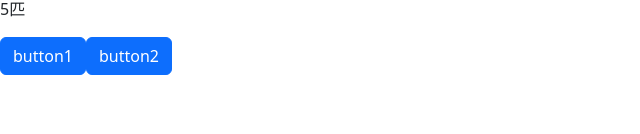
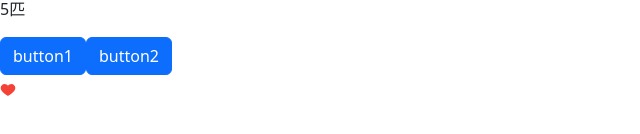
Before and after one commit to Hashimoto-Noriaki/react-first-project, a React (Vite) app: page / in a window 1280 px wide. Shown: the part 442-576 px from the top of the page, without its empty margins (0-640 px from the left). Built offline with nearby package versions, Linux system fonts and the light colour scheme.

Commit message:
ハートのアイコン

```diff
--- a/package.json
+++ b/package.json
@@ -15,6 +15,7 @@
     "done": "^1.1.8",
     "react": "^18.3.1",
     "react-dom": "^18.3.1",
+    "react-icons": "^5.2.1",
     "styled-components": "^6.1.11"
   },
   "devDependencies": {
--- a/src/App.tsx
+++ b/src/App.tsx
@@ -1,6 +1,7 @@
 import { UserDetail } from "./UserDetail";
 import { Breadcrumb } from "./components/Breadcrumb";
 import { PrimaryButton } from "./components/PrimaryButton";
+import { Like } from "./components/Like";
 
 const App = () => {
   const items1 = ["Home1", "Library1", "Date1"];
@@ -13,6 +14,9 @@ const App = () => {
       <UserDetail />
       <PrimaryButton>button1</PrimaryButton>
       <PrimaryButton>button2</PrimaryButton>
+      <div>
+        <Like />
+      </div>
     </div>
   );
 };
--- /dev/null
+++ b/src/components/Like.tsx
@@ -0,0 +1,5 @@
+import { FcLike } from "react-icons/fc";
+
+export const Like = () => {
+    return  <FcLike />;
+};
```
Also changed, not shown: 1 other file (tests, documents, lock files or other folders).
